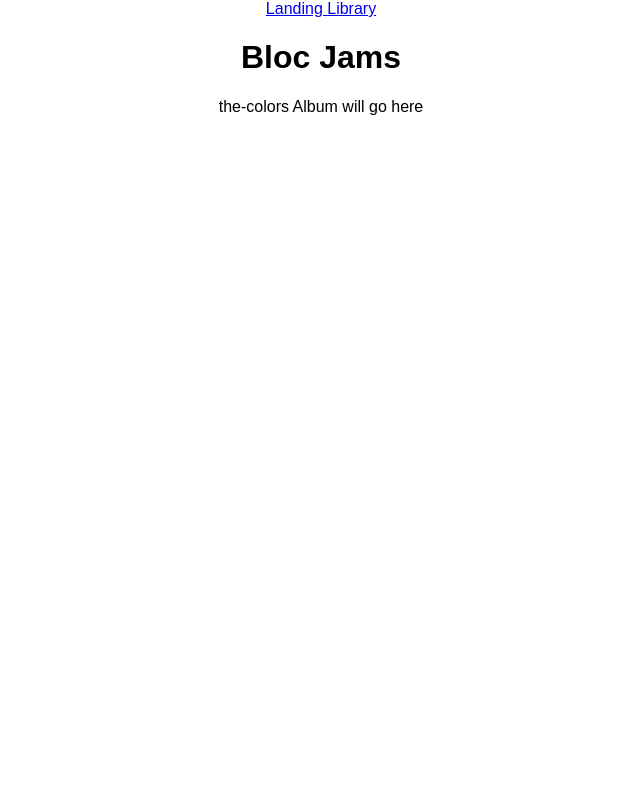
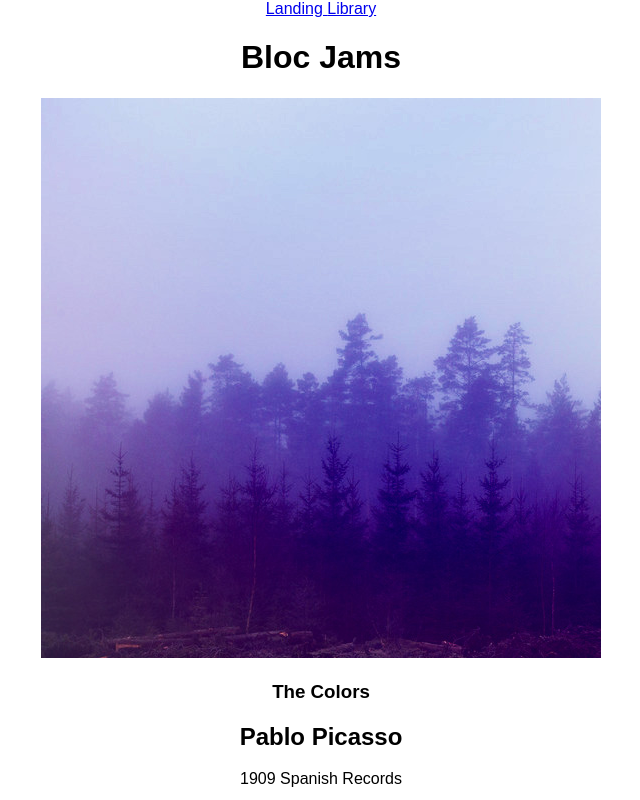
Before and after one commit to OTR500miles2go/bloc-jams-react, a React (Create React App) app: page /album/the-colors in a window 1280 px wide. Shown: the whole page, without its empty margins (319-959 px from the left). Built offline with nearby package versions, Linux system fonts and the light colour scheme.

Commit message:
Checkpoint 6 interfaces: Complete

```diff
--- a/src/components/Album.js
+++ b/src/components/Album.js
@@ -1,11 +1,41 @@
 import React, { Component }  from 'react';
+import albumData from './../data/albums';
 
 class Album extends Component {
+    constructor(props) {
+        super(props);
+
+
+        const album = albumData.find(album => {
+            return album.slug === this.props.match.params.slug
+        });
+
+        this.state = {
+            album: album
+        };
+    }
+
     render() {
         return (
             <section className="album">
-                {this.props.match.params.slug} Album will go here
-       </section>
+                <section id="album-info">
+                    <img id="album-cover-art" src={this.state.album.albumCover} alt="Album Cover"/>
+                    <div className="album-details">
+                        <h1 id="album-title">{this.state.album.title}</h1>
+                        <h2 className="artist">{this.state.album.artist}</h2>
+                        <div id="release-info">{this.state.album.releaseInfo}</div>
+                    </div>
+                </section>
+                <table id="song-list">
+                    <colgroup>
+                        <col id="song-number-column" />
+                        <col id="song-title-column" />
+                        <col id="song-duration-column" />
+                    </colgroup>
+                    <tbody>
+                    </tbody>
+                </table>
+            </section>
         );
     }
 }
```
